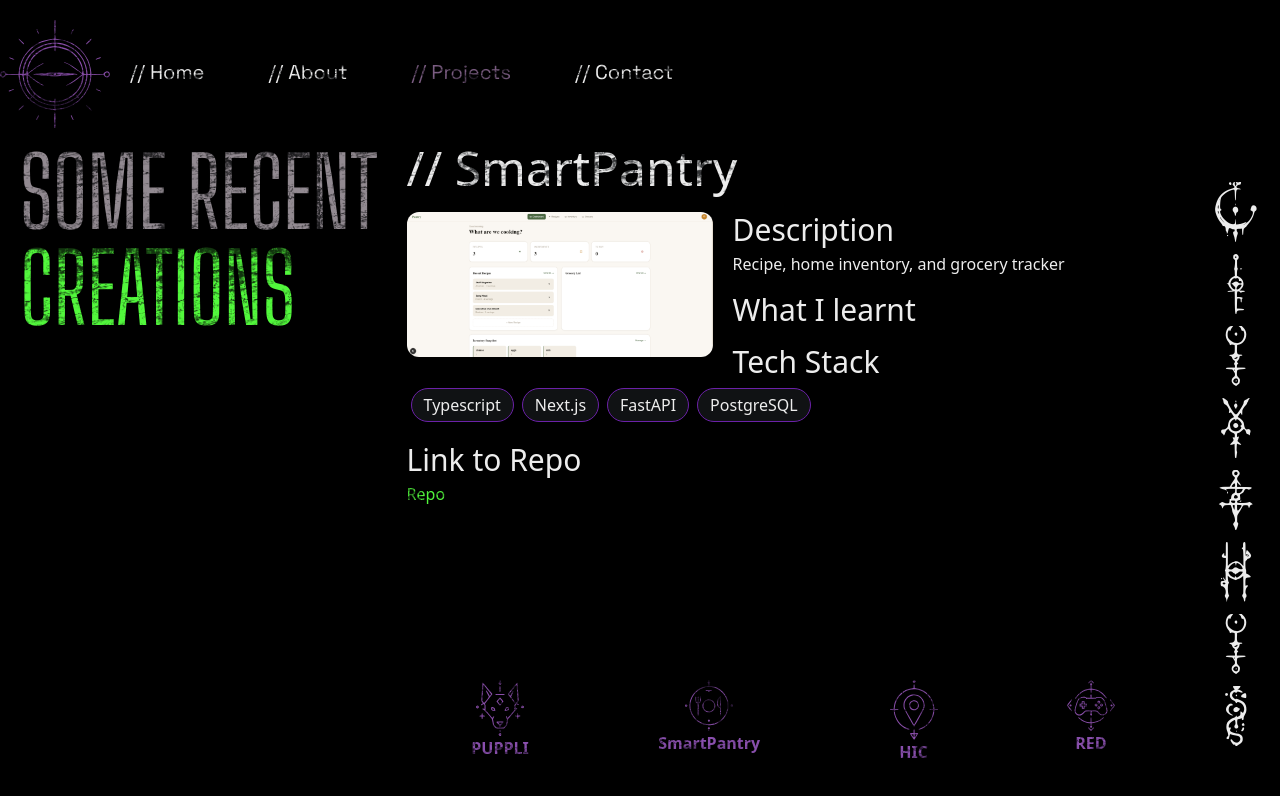
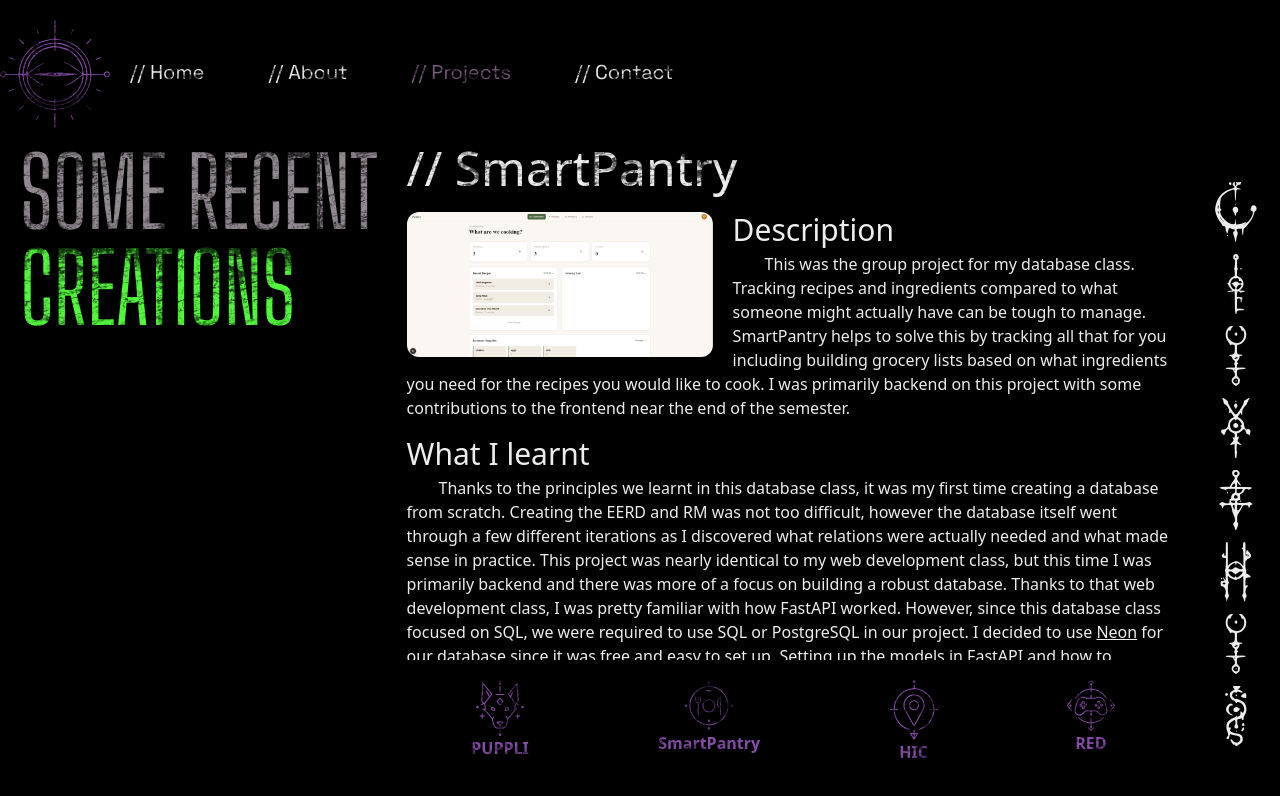
Before and after one commit to DavidJamesAdam/davidjamesadam.github.io, a Next.js app: page /projects in a window 1280 px wide. Both pictures are taken after a click on the button "SmartPantry". Shown: the top 796 px of the page. Built offline with nearby package versions, Linux system fonts and the light colour scheme; no server answers.

Commit message:
Added content for SmartPantry

```diff
--- a/src/app/projects/page.tsx
+++ b/src/app/projects/page.tsx
@@ -19,11 +19,28 @@ export default function Page() {
             last year of school. PUPPLI is a social media platform where a user
             can create an account, create subprofiles for their dogs, create
             post that include pictures of their dogs, and vote on other
-            user&apos;s dog pictures they like more. The group project had no restrictions in terms of what we could do, so we thought we would have fun with the idea. I primarily worked on the frontend with a bit of contribution on the backend. I also worked on the docker files (a requirement for the project). This was honestly a supper fun first website and I continued working on it after the class was over. I am not sure what my plans are for deployment yet, but it would be a fun thing to see people use.
+            user&apos;s dog pictures they like more. The group project had no
+            restrictions in terms of what we could do, so we thought we would
+            have fun with the idea. I primarily worked on the frontend with a
+            bit of contribution on the backend. I also worked on the docker
+            files (a requirement for the project). This was honestly a supper
+            fun first website and I continued working on it after the class was
+            over. I am not sure what my plans are for deployment yet, but it
+            would be a fun thing to see people use.
           </p>
         </>
       ),
-      learnt: <p className="indent-[2em]">Thanks to my internship, which was primarily web development, I was fairly familiar on how to get the environment set up. However, this was my first real exposure to React, as I was primarily on the backend during my internship. I got to learn and strengthen my understanding of React fundementals such as compnents and state management. Since I also helped with the backend, I got to learn how FastAPI worked and how we comunicated with the Firebase database.</p>,
+      learnt: (
+        <p className="indent-[2em]">
+          Thanks to my internship, which was primarily web development, I was
+          fairly familiar on how to get the environment set up. However, this
+          was my first real exposure to React, as I was primarily on the backend
+          during my internship. I got to learn and strengthen my understanding
+          of React fundementals such as compnents and state management. Since I
+          also helped with the backend, I got to learn how FastAPI worked and
+          how we comunicated with the Firebase database.
+        </p>
+      ),
       techStack: [
         "Typescript",
         "React Router",
@@ -36,8 +53,41 @@ export default function Page() {
     {
       picture: "/SmartPantry_screenshot.png",
       title: "// SmartPantry",
-      description: "Recipe, home inventory, and grocery tracker",
-      learnt: <p className="indent-[2em]"></p>,
+      description: (
+        <>
+          <p className="indent-[2em]">
+            This was the group project for my database class. Tracking recipes
+            and ingredients compared to what someone might actually have can be
+            tough to manage. SmartPantry helps to solve this by tracking all
+            that for you including building grocery lists based on what
+            ingredients you need for the recipes you would like to cook. I was
+            primarily backend on this project with some contributions to the
+            frontend near the end of the semester.
+          </p>
+        </>
+      ),
+      learnt: (
+        <p className="indent-[2em]">
+          Thanks to the principles we learnt in this database class, it was my
+          first time creating a database from scratch. Creating the EERD and RM
+          was not too difficult, however the database itself went through a few
+          different iterations as I discovered what relations were actually
+          needed and what made sense in practice. This project was nearly
+          identical to my web development class, but this time I was primarily
+          backend and there was more of a focus on building a robust database.
+          Thanks to that web development class, I was pretty familiar with how
+          FastAPI worked. However, since this database class focused on SQL, we
+          were required to use SQL or PostgreSQL in our project. I decided to
+          use{" "}
+          <Link href="https://neon.com/">
+            <u>Neon</u>
+          </Link>{" "}
+          for our database since it was free and easy to set up. Setting up the
+          models in FastAPI and how to implement them in the end points was the
+          biggest challenge. Thankfully, the documentation for FastAPI and
+          Pydantic was detailed.
+        </p>
+      ),
       techStack: ["Typescript", "Next.js", "FastAPI", "PostgreSQL"],
       link: "https://github.com/DavidJamesAdam/cpsc471-project-SmartPantry",
     },
```
